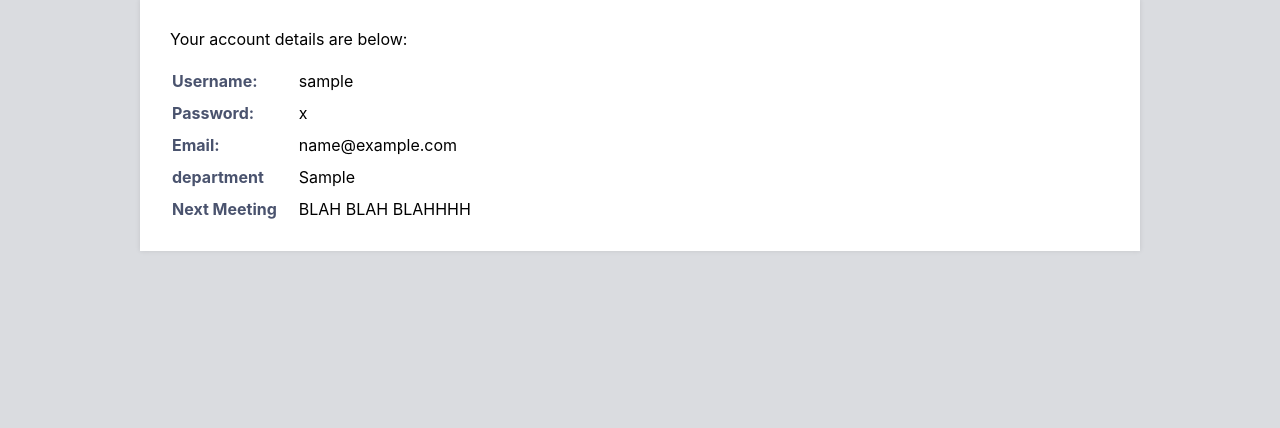
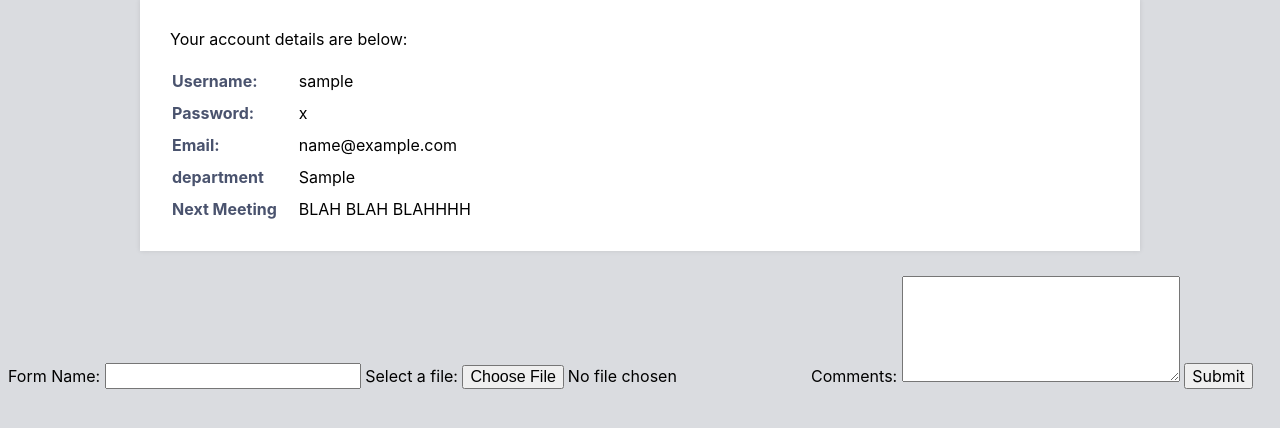
Before and after one commit to aaronwilliame/CPSC351_subsystems, a PHP site: page /Pages/reports.php in a window 1280 px wide. Shown: the part 171-599 px from the top of the page. Run offline with PHP 8.4, Linux system fonts and the light colour scheme; the visitor is signed in with stand-in values (Sample User, id 1); tables that the repository leaves empty or names only in its code hold one stand-in row (values such as "Sample post"); data that the repository does not hold is empty.

Commit message:
Update reports.php

```diff
--- a/Pages/reports.php
+++ b/Pages/reports.php
@@ -64,5 +64,21 @@ $stmt->close();
 				</table>
 			</div>
 		</div>
+		<div>
+	<label for ="formname">Form Name:</label>
+	<input type="text" id="formname" name="formname" required="required">
+	<label for="myfile">Select a file:</label>
+	<input type="file" id="myfile" name="myfile" required="required">
+	<label for ="comments">Comments:</label>
+	<textarea id="comments" name="comments" rows="5" cols="25"></textarea>
+	<input type="submit" value="Submit">
+	</form>
+	</div>
+	<?php
+	$formname = $_POST["formname"];
+	$myfile = $_POST["myfile"];
+	$book = $_POST["book"];
+	$comments = $_POST["comments"];
+	?>
 	</body>
 </html>
```
